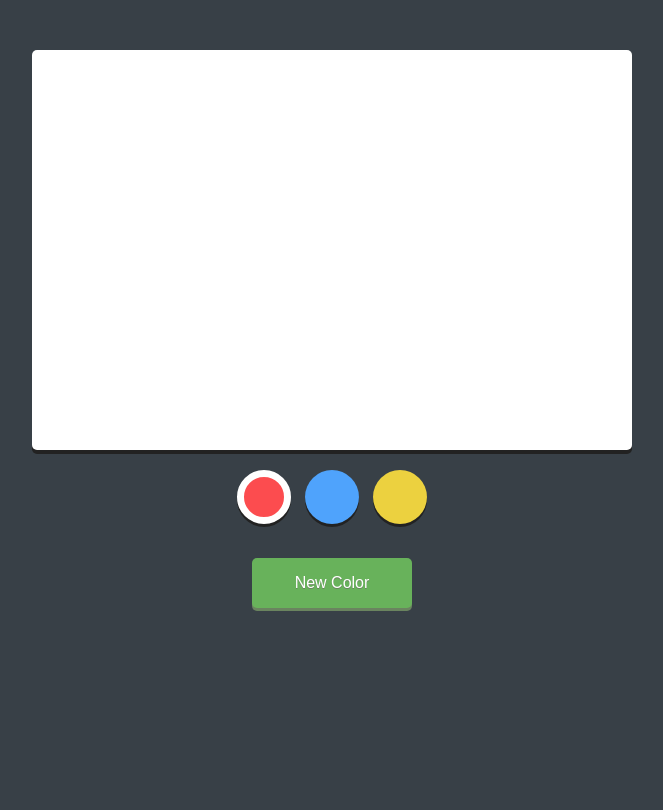
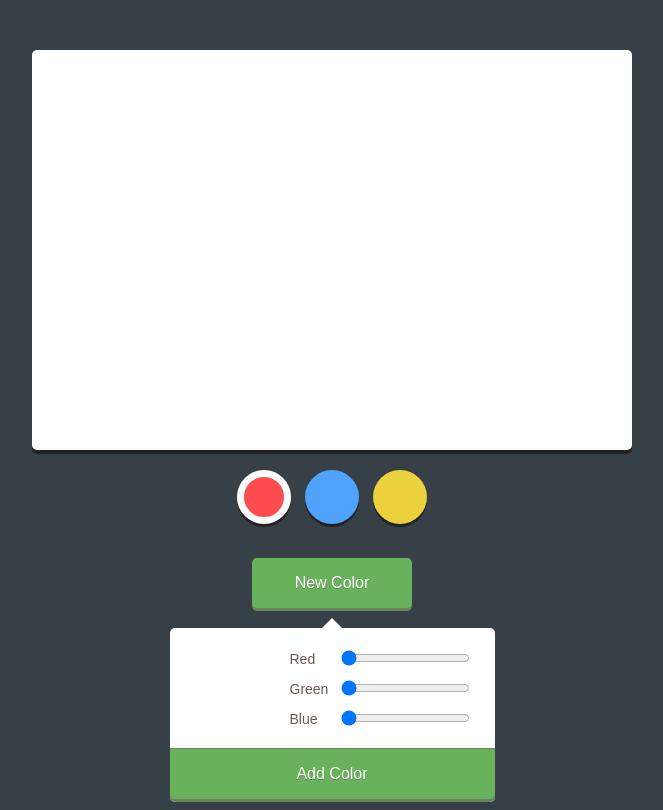
Before and after one commit to Martinnord/Drawing-Program, a plain HTML site: page index.html in a window 1280 px wide. Both pictures are taken after a click on the button "New Color". Shown: the whole page, without its empty margins (308-971 px from the left). Drawn offline with nearby package versions, Linux system fonts and the light colour scheme.

Commit message:
Fixed the New Color button so the user can see the options that he/she has when creating a new color.

```diff
--- a/app.js
+++ b/app.js
@@ -6,11 +6,20 @@ var color = $(".selected").css("background-color");
 
 // Clicking on control list items
 $(".controls li").click(function(){
+  // Removes the class from it's siblings
   $(this).siblings().removeClass("selected");
+  // Adds the class to the color that the user has selected
   $(this).addClass("selected");
-
+  //cache the current color
   color = $(this).css("background-color");
   });
+
+//When click on new color
+$("#revealColorSelect").click(function(){
+  // Show color select or hide the color selecte
+  $("#colorSelect").toggle();
+
+});
 
 
 
--- a/style.css
+++ b/style.css
@@ -86,8 +86,7 @@ button {
 	padding: 10px;
 	width: 305px;
 	position: relative;
-
-	display:none;
+	display: none;
 }
 #colorSelect:after {
 	bottom: 100%;
```
